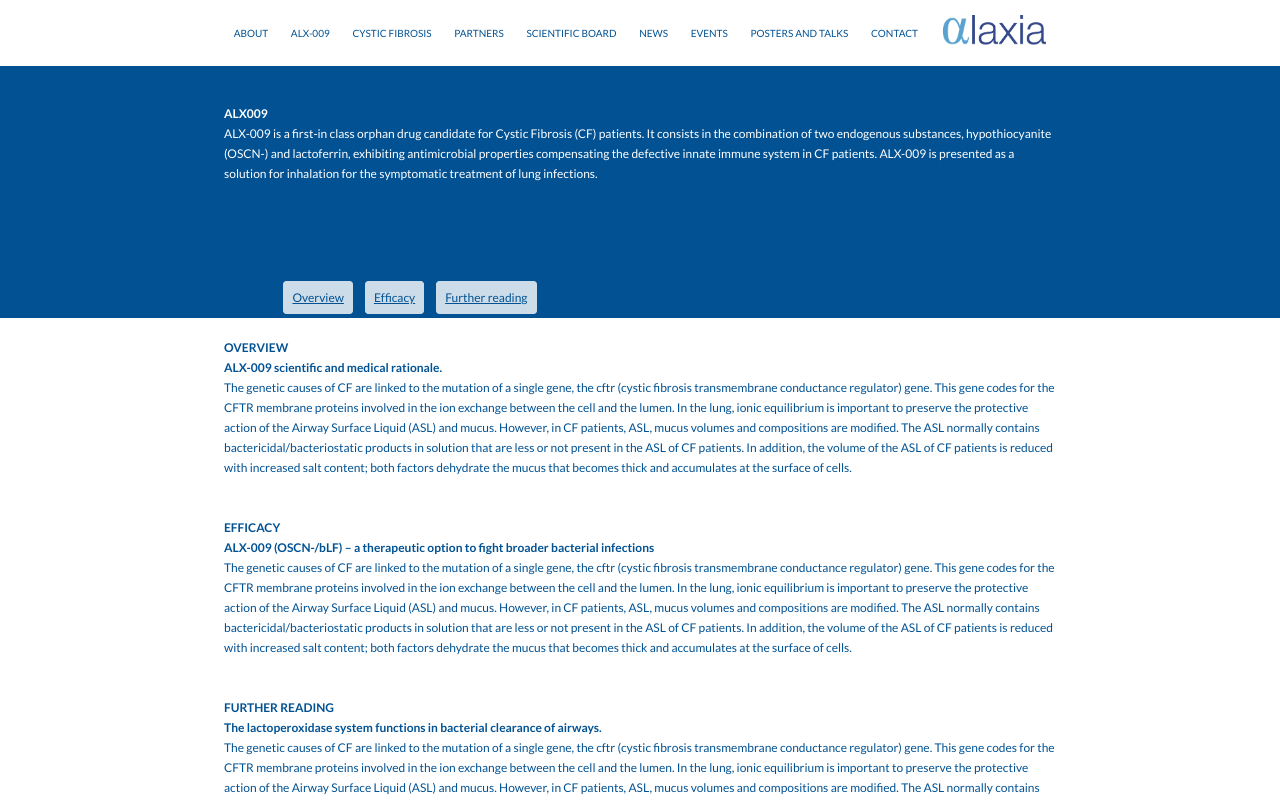
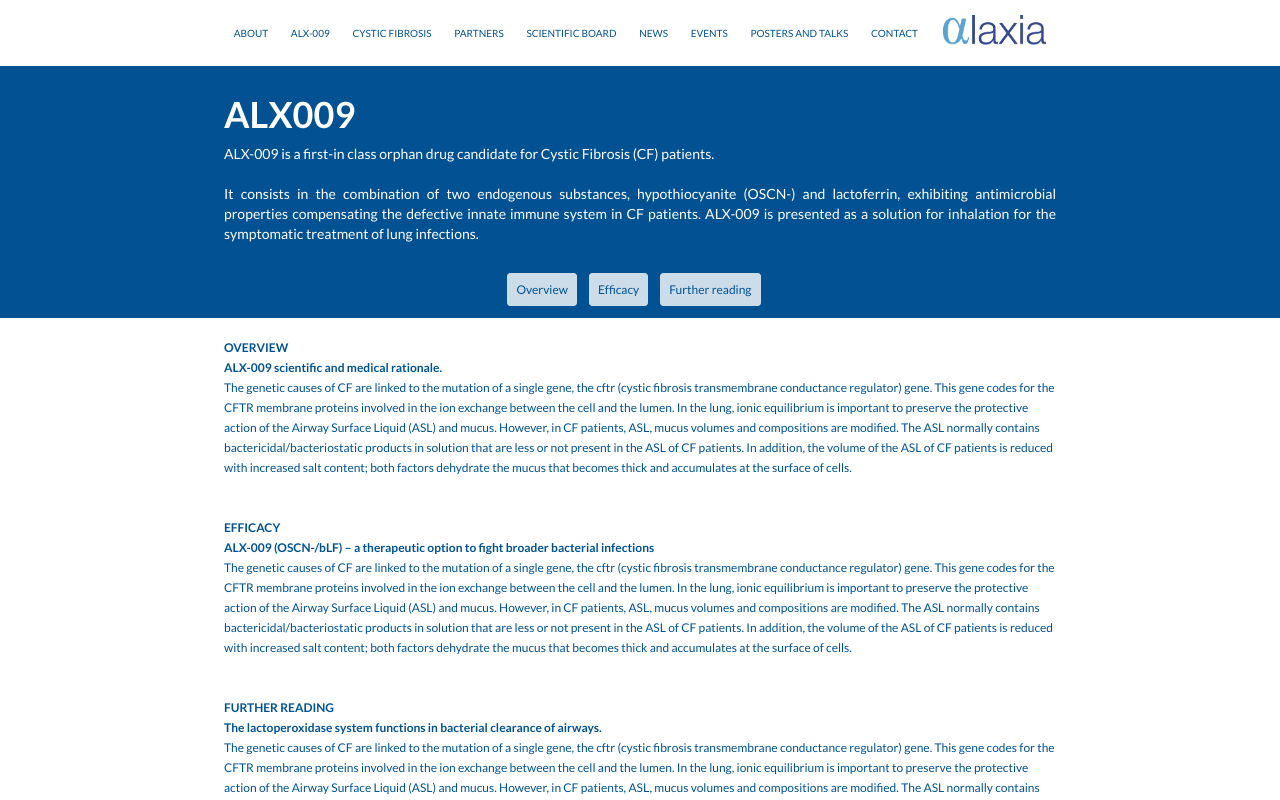
Before and after one commit to JBeaussart/alaxia-pharma, a Vue app: page /alx-009 in a window 1280 px wide. Shown: the top 800 px of the page. Built offline with nearby package versions, Linux system fonts and the light colour scheme.

Commit message:
finish design for the banner of alx page

```diff
--- a/src/pages/ALX009.vue
+++ b/src/pages/ALX009.vue
@@ -1,14 +1,17 @@
 <template>
   <div class="alx_banner">
     <div class="alx_banner_content container">
-      <h2>ALX009</h2>
-      <p>
+      <h2 class="alx_banner_content_title">ALX009</h2>
+      <br />
+
+      <p class="alx_banner_content_description">
         ALX-009 is a first-in class orphan drug candidate for Cystic Fibrosis
-        (CF) patients. It consists in the combination of two endogenous
-        substances, hypothiocyanite (OSCN-) and lactoferrin, exhibiting
-        antimicrobial properties compensating the defective innate immune system
-        in CF patients. ALX-009 is presented as a solution for inhalation for
-        the symptomatic treatment of lung infections.
+        (CF) patients. <br /><br />
+        It consists in the combination of two endogenous substances,
+        hypothiocyanite (OSCN-) and lactoferrin, exhibiting antimicrobial
+        properties compensating the defective innate immune system in CF
+        patients. ALX-009 is presented as a solution for inhalation for the
+        symptomatic treatment of lung infections.
       </p>
     </div>
     <div class="btn container">
@@ -101,14 +104,25 @@ export default {};
     color: white;
   }
 }
+.alx_banner_content_title {
+  font-size: 36px;
+}
+.alx_banner_content_description {
+  text-align: justify;
+  font-size: 14px;
+}
 .btn {
   position: absolute;
   bottom: 10px;
   display: flex;
   justify-content: center;
   align-items: center;
+  width: 100%;
+  margin: 0 auto;
+  margin-bottom: 8px;
 }
 a {
+  text-decoration: none;
   cursor: pointer;
   opacity: 0.8;
   background: white;
```
